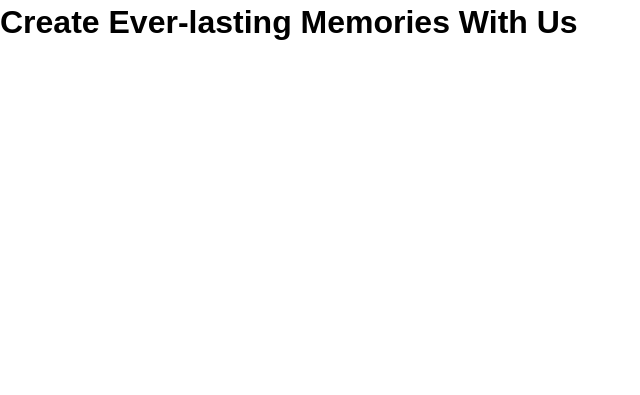
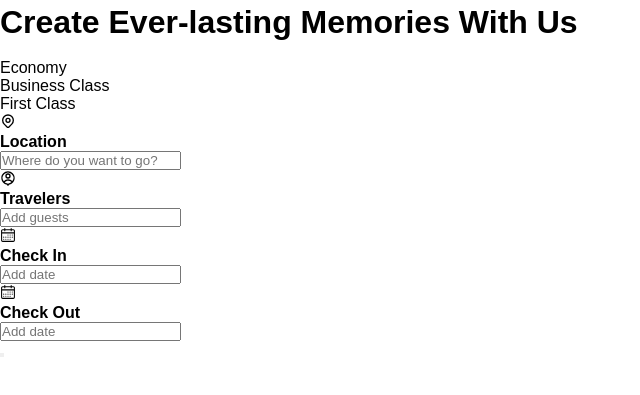
Before and after one commit to HennadiiBorysevych/FlightBooking, a React (Vite) app: page / in a window 1280 px wide. Shown: the part 221-616 px from the top of the page, without its empty margins (0-640 px from the left). Built offline with nearby package versions, Linux system fonts and the light colour scheme.

Commit message:
feat:search component

```diff
--- a/src/App.jsx
+++ b/src/App.jsx
@@ -12,6 +12,8 @@
   <div>
     <Navbar />
     <Home />
+    <Search/>
+
     {/* <Lounge/>
     <Support/>
     <Search/>
--- a/src/components/Search/Search.jsx
+++ b/src/components/Search/Search.jsx
@@ -1,9 +1,74 @@
-import React from 'react'
-
+import { HiOutlineLocationMarker } from "react-icons/hi";
+import { RiAccountPinCircleLine } from "react-icons/ri";
+import { RxCalendar } from "react-icons/rx";
 const Search = () => {
   return (
-    <div>Search</div>
-  )
-}
+    <div className="search container section">
+      <div className="sectionContainer grid">
+        <div className="btns flex">
+          <div className="singleBtn">
+            <span>Economy</span>
+          </div>
+          <div className="singleBtn">
+            <span>Business Class</span>
+          </div>
+          <div className="singleBtn">
+            <span>First Class</span>
+          </div>
+        </div>
 
-export default Search
+        <div className="searchInputs flex">
+          <div className="singleInput flex">
+            <div className="iconDiv">
+              <HiOutlineLocationMarker className="icon" />
+            </div>
+            <div className="texts">
+              <h4>Location</h4>
+              <input type="text" placeholder="Where do you want to go?" />
+            </div>
+          </div>
+        </div>
+
+        <div className="searchInputs flex">
+          <div className="singleInput flex">
+            <div className="iconDiv">
+              <RiAccountPinCircleLine className="icon" />
+            </div>
+            <div className="texts">
+              <h4>Travelers</h4>
+              <input type="text" placeholder="Add guests" />
+            </div>
+          </div>
+        </div>
+
+        <div className="searchInputs flex">
+          <div className="singleInput flex">
+            <div className="iconDiv">
+              <RxCalendar className="icon" />
+            </div>
+            <div className="texts">
+              <h4>Check In</h4>
+              <input type="text" placeholder="Add date" />
+            </div>
+          </div>
+        </div>
+
+        <div className="searchInputs flex">
+          <div className="singleInput flex">
+            <div className="iconDiv">
+              <RxCalendar className="icon" />
+            </div>
+            <div className="texts">
+              <h4>Check Out</h4>
+              <input type="text" placeholder="Add date" />
+            </div>
+          </div>
+
+          <button className="btn btnBlock flex"></button>
+        </div>
+      </div>
+    </div>
+  );
+};
+
+export default Search;
--- a/src/main.scss
+++ b/src/main.scss
@@ -250,3 +250,82 @@
     }
   }
 }
+
+.search {
+  .sectionContainer {
+    width: 100%;
+    padding: 1.5rem;
+    border: 2px solid var(--greyBg);
+    border-radius: 16px;
+    row-gap: 2rem;
+
+    .btns {
+      background: var(--SecondaryColor);
+      padding: 0.5rem;
+      border-radius: 1rem;
+      flex-direction: column;
+      width: 100%;
+      margin: auto;
+
+      .singleBtn {
+        padding: 0.8rem 1.5rem;
+        font-size: 13px;
+        border-radius: 3rem;
+        width: 80%;
+        text-align: center;
+
+        &:hover {
+          background: var(--PrimaryColor);
+          color: var(--whiteColor);
+          font-weight: 500;
+          transition: 0.4 ease;
+        }
+      }
+      .active {
+        background: var(--PrimaryColor);
+        color: var(--whiteColor);
+        font-weight: 500;
+      }
+    }
+    .searchInputs {
+      width: 100%;
+      justify-content: center;
+      flex-direction: column;
+      gap: 1.5rem;
+
+      .singleInput {
+        .iconDiv {
+          padding: 16px 10px;
+          border-radius: 3rem;
+          background: var(--SecondaryColor);
+          margin-right: 1rem;
+
+          .icon {
+            color: var(--blackColor);
+            opacity: 0.7;
+          }
+        }
+
+        .texts {
+          h4 {
+            padding-top: 0;
+            padding-bottom: 0.7rem;
+            color: var(--blackColor);
+            font-weight: 700;
+          }
+          input {
+            width: 95%;
+            border: none;
+            outline: none;
+            background: transparent;
+
+            &::placeholder {
+              font-size: 12px;
+              opacity: 0.5;
+            }
+          }
+        }
+      }
+    }
+  }
+}
```
